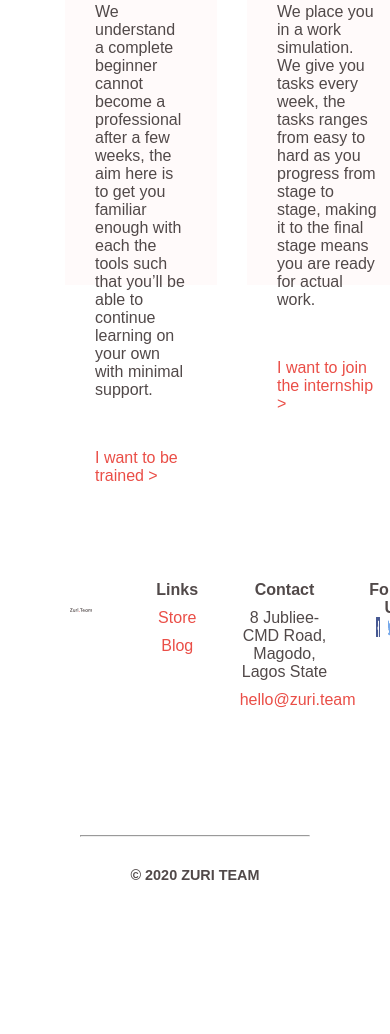
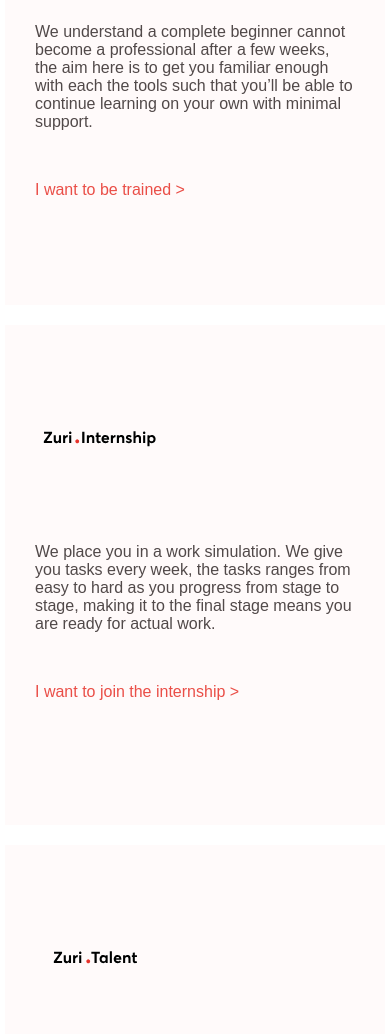
Before and after one commit to Apatakayuss/zuri-website-clone, a plain HTML site: page index.html in a window 390 px wide. Shown: the part 1370-2404 px from the top of the page. Before the commit the page ends 2353 px from the top, so only its background shows below. Drawn offline with Linux system fonts and the light colour scheme; a web font is replaced by a local one.

Commit message:
Update index.css
media query update

```diff
--- a/index.css
+++ b/index.css
@@ -259,3 +259,38 @@ footer{
     width: 14%;
     height: 15%;
 } */
+@media only screen and (max-width: 600px) {
+    .box-housing {
+        display: flex;
+        flex-direction: column;
+        margin: 20px 5px;
+        justify-content: center;
+        align-items: center;
+    }
+    .info-section{
+        display: flex;
+        flex-direction: column;
+        justify-content: center;
+        align-items: center;
+    }
+    .box-container{
+        margin-bottom: 20px;
+    }
+    #foot-img{
+        height: 40%;
+        width: 20%;
+    }
+    footer{
+        justify-content: center;
+        align-items: center;
+    }
+    .info-section .section1  #zuri-logoo{
+        justify-content: center;
+        align-items: center;
+        margin-left: 30px;
+    }
+    #footer p{
+        text-align:center;
+        color: rgb(81,73,73);
+    }
+}
```
